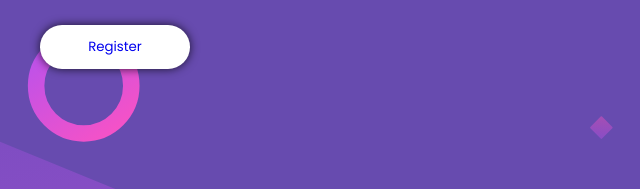
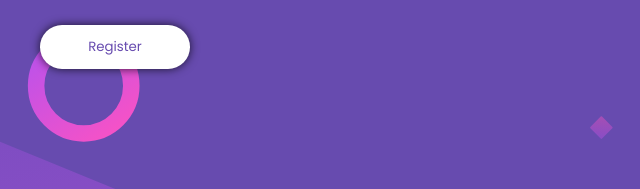
Before and after one commit to mohsin316/Huddle-landing-page, a plain HTML site: page index.html in a window 1280 px wide. Shown: the part 461-650 px from the top of the page, 600-1240 px from the left. Drawn offline with nearby package versions, Linux system fonts and the light colour scheme.

Commit message:
updated links

```diff
--- a/style.css
+++ b/style.css
@@ -91,6 +91,7 @@ button{
 
 a{
     width: 100%;
+    color: var(--clr-one);
 }
 
 p{
```
Also changed, not shown: images/desktop-solution.png (added), images/mobile-solution.png (added), 1 other file.
